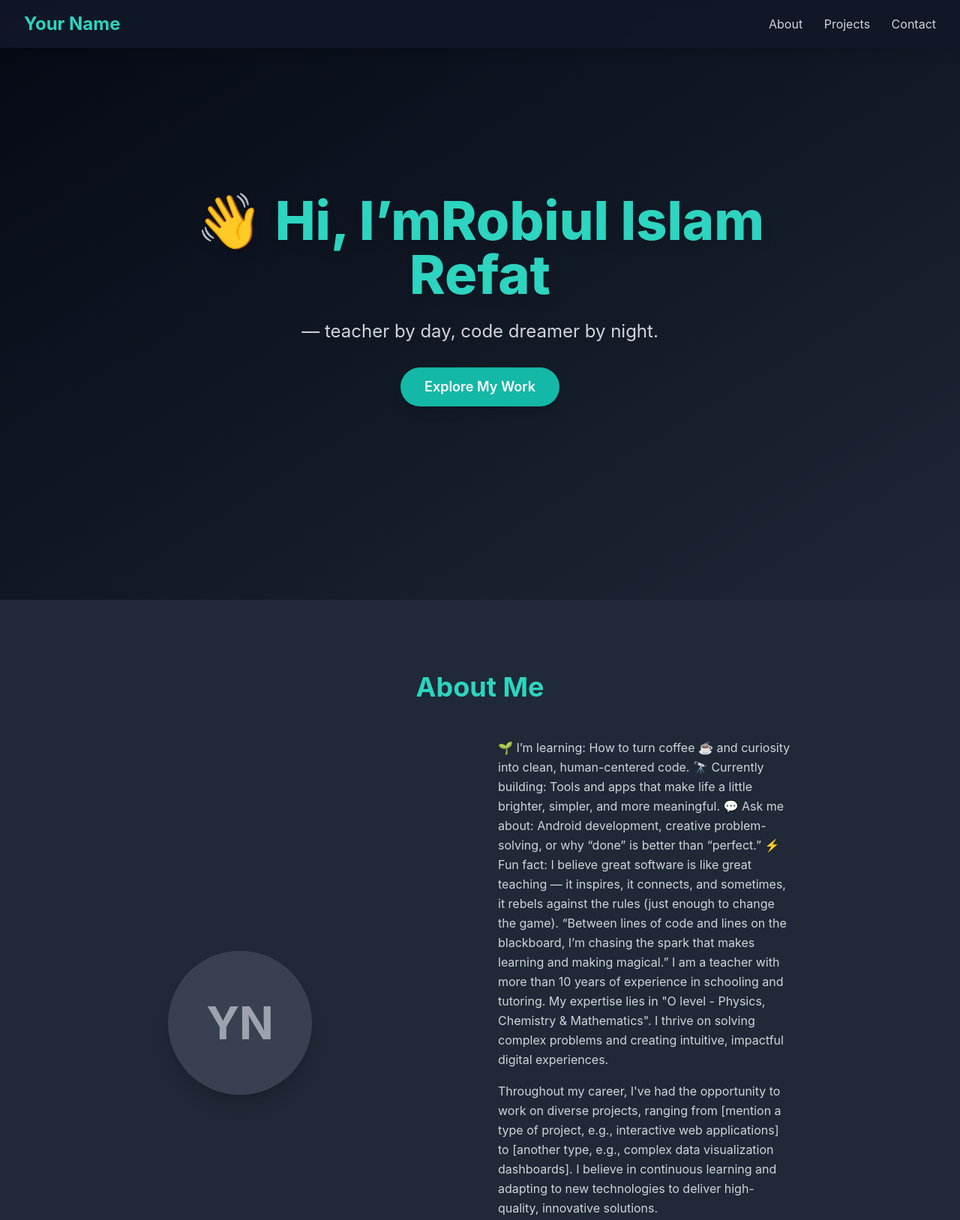
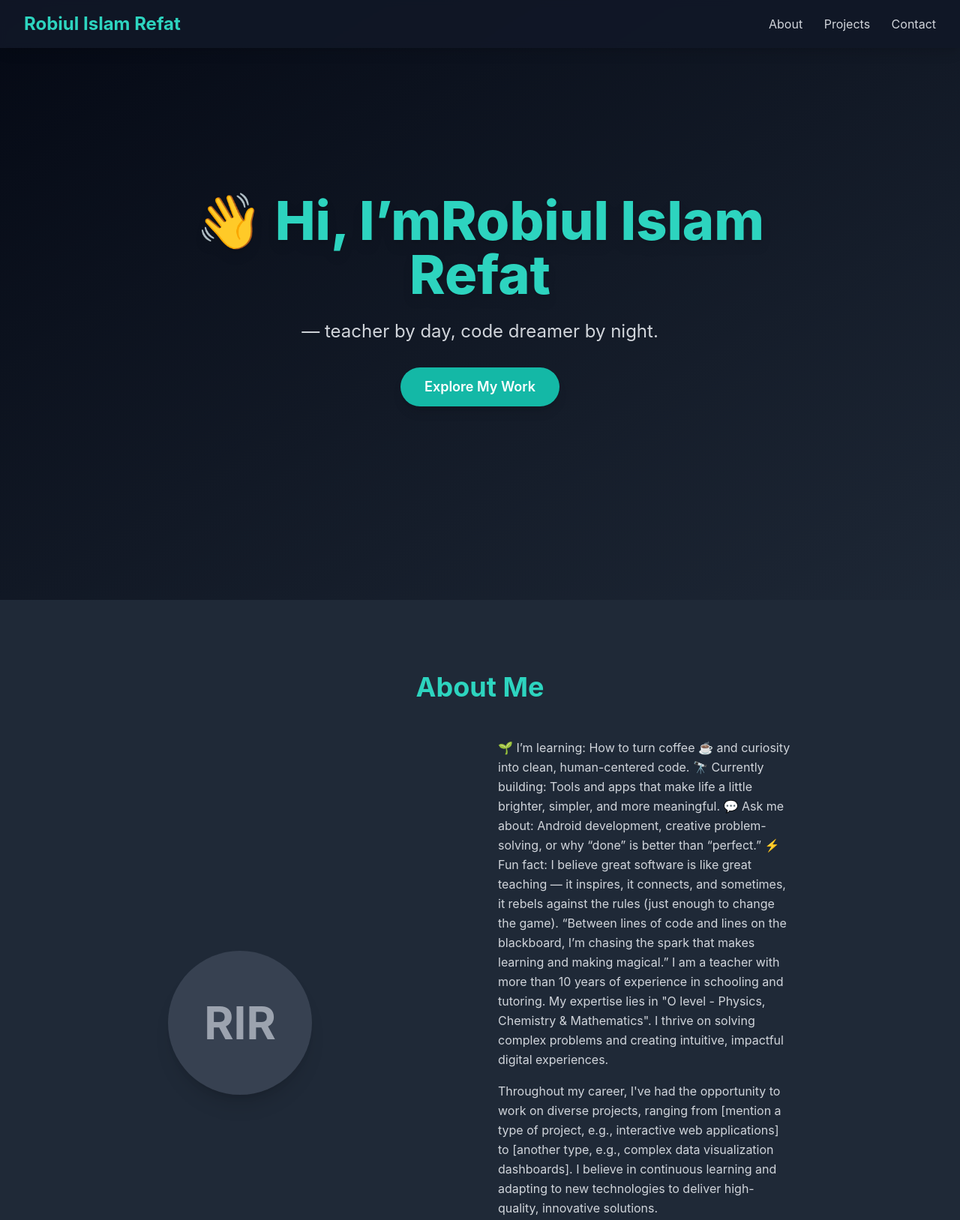
Before and after one commit to refatwashere/refatwashere.github.io, a plain HTML site: page index.html in a window 1280 px wide. Shown: the top 1627 px of the page at 75% size. Drawn offline with nearby package versions, Linux system fonts and the light colour scheme.

Commit message:
Update index.html

```diff
--- a/index.html
+++ b/index.html
@@ -34,7 +34,7 @@
 
     <nav class="fixed w-full bg-gray-900 bg-opacity-90 backdrop-blur-sm z-50 shadow-lg">
         <div class="container mx-auto px-4 sm:px-6 lg:px-8 py-4 flex justify-between items-center">
-            <a href="#hero" class="text-2xl font-bold text-teal-400 hover:text-teal-300 transition duration-300">Your Name</a>
+            <a href="#hero" class="text-2xl font-bold text-teal-400 hover:text-teal-300 transition duration-300">Robiul Islam Refat</a>
             <div class="space-x-6">
                 <a href="#about" class="text-gray-300 hover:text-teal-400 transition duration-300">About</a>
                 <a href="#projects" class="text-gray-300 hover:text-teal-400 transition duration-300">Projects</a>
@@ -64,7 +64,7 @@
             <div class="flex flex-col md:flex-row items-center md:space-x-12">
                 <div class="md:w-1/2 mb-8 md:mb-0">
                     <div class="w-48 h-48 bg-gray-700 rounded-full flex items-center justify-center text-gray-400 text-6xl font-bold mx-auto md:mx-0 shadow-xl">
-                        YN
+                        RIR
                     </div>
                 </div>
                 <div class="md:w-1/2 text-gray-300 leading-relaxed">
```
